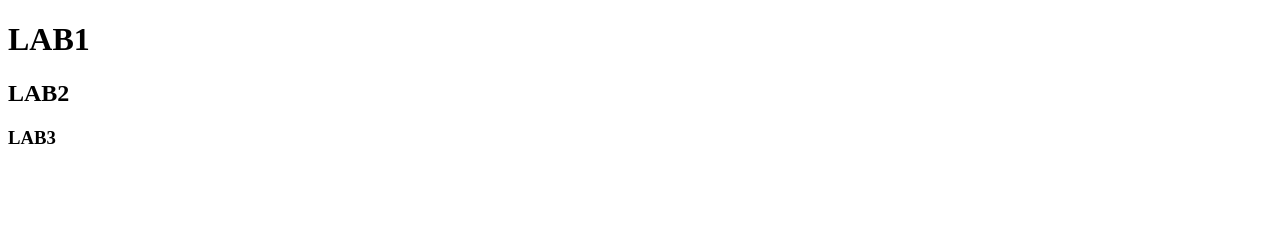
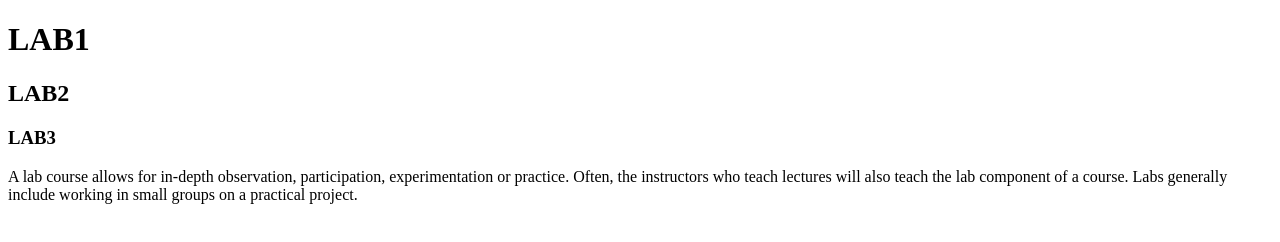
Before and after one commit to vHozalova/vHozalova.github.io, a plain HTML site: page index.html in a window 1280 px wide. Drawn offline with Linux system fonts and the light colour scheme.

Commit message:
firs commit

```diff
--- a/index.html
+++ b/index.html
@@ -12,6 +12,7 @@
     <h1>LAB1</h1>
     <h2>LAB2</h2>
     <h3>LAB3</h3>
+    <p>A lab course allows for in-depth observation, participation, experimentation or practice. Often, the instructors who teach lectures will also teach the lab component of a course. Labs generally include working in small groups on a practical project.</p>
 
 </body>
 
```
